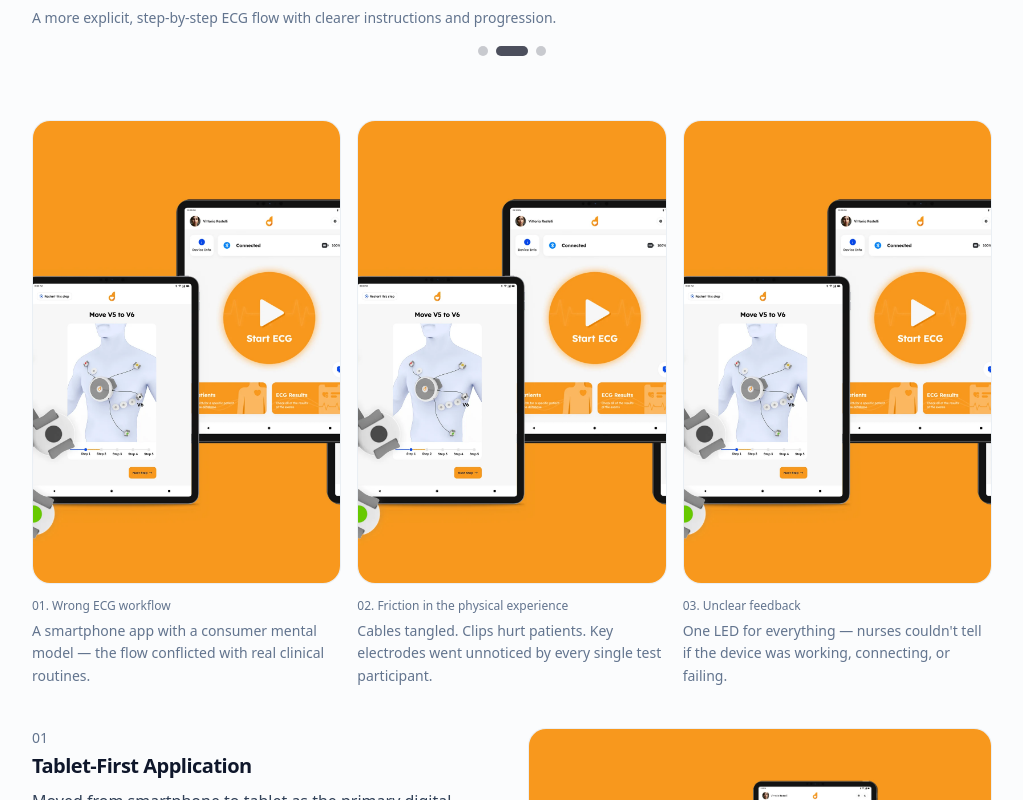
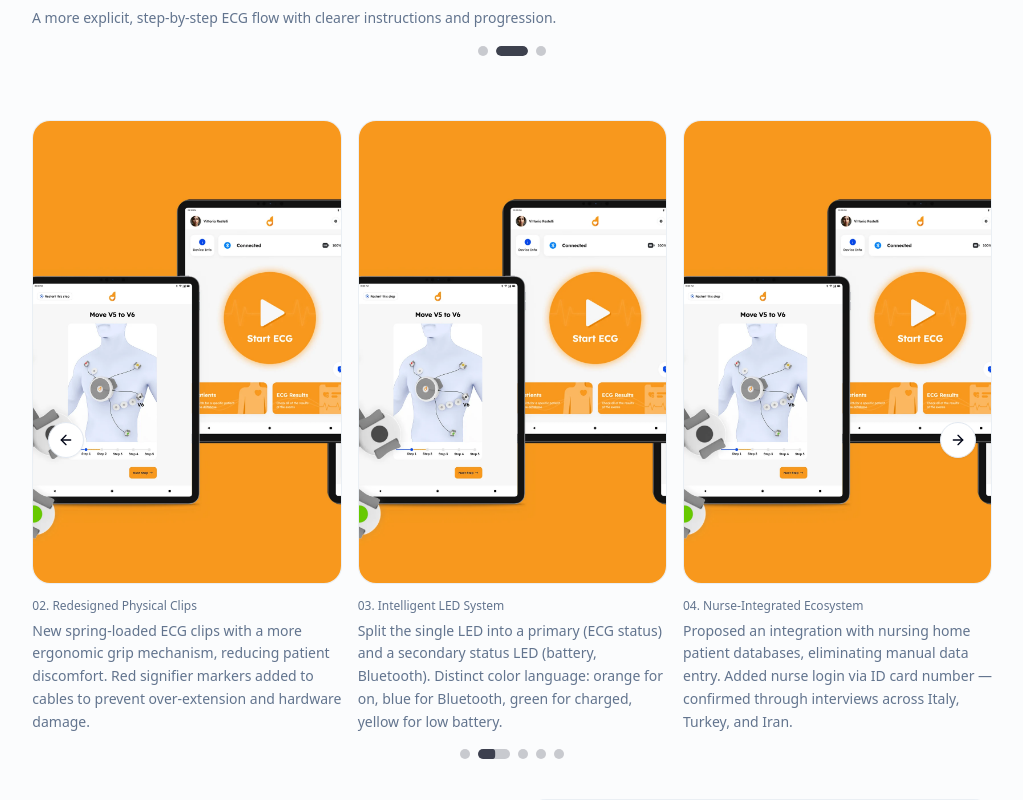
Before and after one commit to shkyb/shkyb.github.io, a React (Vite) app: page /projects/d-heart in a window 1280 px wide. Shown: the part 3480-4280 px from the top of the page, without its empty margins (128-1151 px from the left). Built offline with nearby package versions, Linux system fonts and the light colour scheme.

Commit message:
added carousel for solutions

```diff
--- a/src/case-studies/d-heart/index.jsx
+++ b/src/case-studies/d-heart/index.jsx
@@ -309,32 +309,51 @@ export const dHeartCase = {
             ]}
           />
 
-          <ImageGrid
+          <FigureCarousel
             className="mt-16"
-            cols={3}
+            options={{ align: "start", loop: true }}
+            autoplay={{ delay: 4500, stopOnInteraction: false }}
+            itemClassName="md:basis-1/2 lg:basis-1/3"
+            dotsProgressDuration={4500}
             items={[
               {
                 src: cover,
                 aspect: "aspect-[2/3]",
                 alt: "Screen 1",
-                label: "01. Wrong ECG workflow",
-                caption: "A smartphone app with a consumer mental model — the flow conflicted with real clinical routines."
+                label: "01. Tablet-First Application",
+                caption: "Moved from smartphone to tablet as the primary digital touchpoint. Redesigned the IA using a Dashboard pattern for the home screen and Nested Dolls for the ECG flow — matching how nurses actually think."
               },
 
               {
                 src: cover,
                 aspect: "aspect-[2/3]",
                 alt: "Screen 1",
-                label: "02. Friction in the physical experience",
-                caption: "Cables tangled. Clips hurt patients. Key electrodes went unnoticed by every single test participant."
+                label: "02. Redesigned Physical Clips",
+                caption: "New spring-loaded ECG clips with a more ergonomic grip mechanism, reducing patient discomfort. Red signifier markers added to cables to prevent over-extension and hardware damage."
               },
 
               {
                 src: cover,
                 aspect: "aspect-[2/3]",
                 alt: "Screen 1",
-                label: "03. Unclear feedback",
-                caption: "One LED for everything — nurses couldn't tell if the device was working, connecting, or failing."
+                label: "03. Intelligent LED System",
+                caption: "Split the single LED into a primary (ECG status) and a secondary status LED (battery, Bluetooth). Distinct color language: orange for on, blue for Bluetooth, green for charged, yellow for low battery."
+              },
+
+              {
+                src: cover,
+                aspect: "aspect-[2/3]",
+                alt: "Screen 1",
+                label: "04. Nurse-Integrated Ecosystem",
+                caption: "Proposed an integration with nursing home patient databases, eliminating manual data entry. Added nurse login via ID card number — confirmed through interviews across Italy, Turkey, and Iran."
+              },
+
+              {
+                src: cover,
+                aspect: "aspect-[2/3]",
+                alt: "Screen 1",
+                label: "05. 3D Instructional Renders",
+                caption: "Replaced flat diagrams with 3D animated renders of the device and electrode placement — including the often-missed electrodes on the back. Carousel format lets nurses self-pace through instructions."
               },
             ]}
           />
--- a/src/components/case/blocks/FigureCarousel.jsx
+++ b/src/components/case/blocks/FigureCarousel.jsx
@@ -28,6 +28,8 @@ import { cn } from "@/lib/utils"
  * - itemClassName?: string
  * - figureClassName?: string
  * - dotsClassName?: string
+ * - dotClassName?: string
+ * - dotsProgressDuration?: number
  * - previousClassName?: string
  * - nextClassName?: string
  * - setApi?: (api) => void
@@ -45,6 +47,8 @@ export function FigureCarousel({
   itemClassName,
   figureClassName,
   dotsClassName,
+  dotClassName,
+  dotsProgressDuration,
   previousClassName,
   nextClassName,
   setApi,
@@ -94,7 +98,13 @@ export function FigureCarousel({
         </>
       ) : null}
 
-      {showDots ? <CarouselDots className={dotsClassName} /> : null}
+      {showDots ? (
+        <CarouselDots
+          className={dotsClassName}
+          dotClassName={dotClassName}
+          progressDuration={dotsProgressDuration}
+        />
+      ) : null}
     </Carousel>
   )
 }
--- a/src/components/ui/carousel.jsx
+++ b/src/components/ui/carousel.jsx
@@ -183,7 +183,12 @@ function CarouselNext({ className, variant = "outline", size = "icon", ...props
   )
 }
 
-function CarouselDots({ className, dotClassName, ...props }) {
+function CarouselDots({
+  className,
+  dotClassName,
+  progressDuration,
+  ...props
+}) {
   const { scrollSnaps, selectedIndex, scrollTo } = useCarousel()
 
   if (!scrollSnaps.length) return null
@@ -201,11 +206,25 @@ function CarouselDots({ className, dotClassName, ...props }) {
             aria-current={isActive ? "true" : undefined}
             onClick={() => scrollTo(index)}
             className={cn(
-              "h-2.5 w-2.5 rounded-full bg-foreground/20 transition-all hover:bg-foreground/40",
-              isActive ? "w-8 bg-foreground/70" : null,
+              "relative h-2.5 w-2.5 overflow-hidden rounded-full bg-foreground/20 transition-all hover:bg-foreground/40",
+              isActive ? "w-8" : null,
               dotClassName
             )}
-          />
+          >
+            {isActive ? (
+              progressDuration ? (
+                <span
+                  key={`${selectedIndex}-${index}`}
+                  className="absolute inset-0 origin-left animate-[carousel-progress_var(--carousel-progress-duration)_linear_forwards] rounded-full bg-foreground/70"
+                  style={{
+                    "--carousel-progress-duration": `${progressDuration}ms`,
+                  }}
+                />
+              ) : (
+                <span className="absolute inset-0 rounded-full bg-foreground/70" />
+              )
+            ) : null}
+          </button>
         )
       })}
     </div>
--- a/src/global.css
+++ b/src/global.css
@@ -127,3 +127,13 @@
 html {
   scroll-behavior: smooth;
 }
+
+@keyframes carousel-progress {
+  from {
+    transform: scaleX(0);
+  }
+
+  to {
+    transform: scaleX(1);
+  }
+}
```
